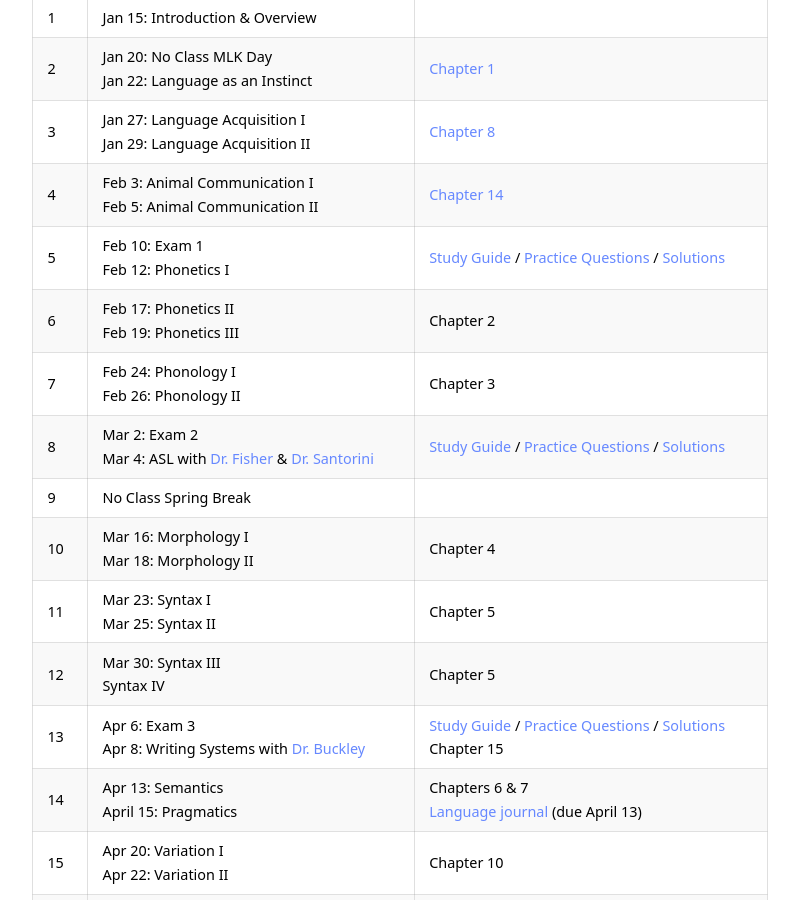
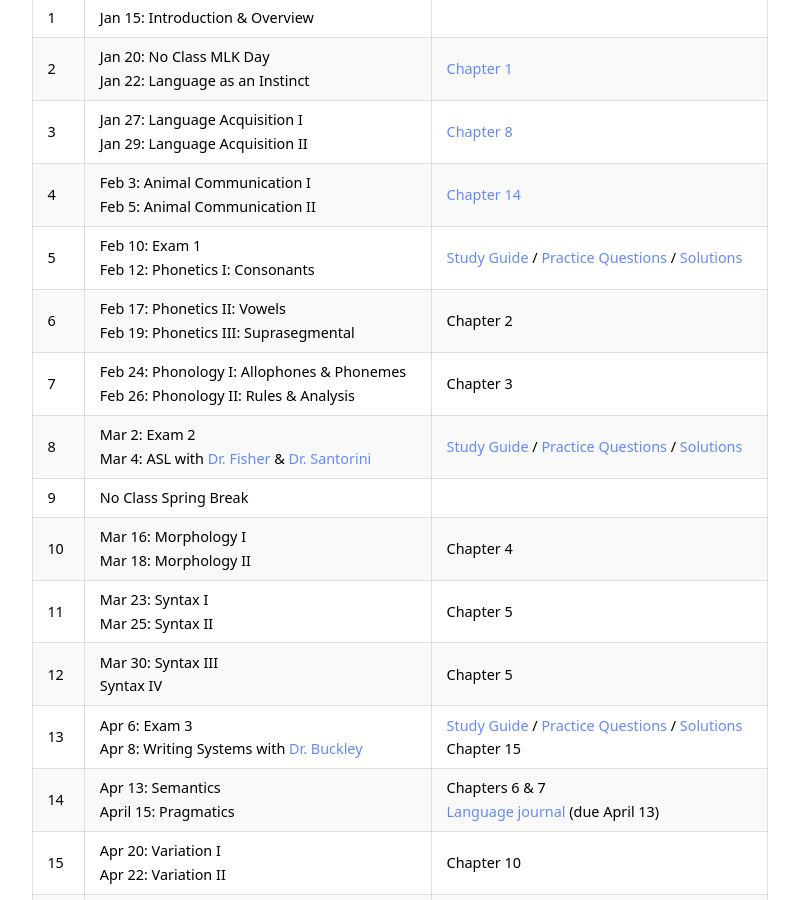
Before and after one commit to kschuler/ling001, a Jekyll site: the page built from index.md, in a window 1280 px wide and 900 px high, scrolled down 1771 px. Shown: the whole window, without its empty margins (240-1039 px from the left). Built offline with Jekyll 4.4.1, drawn with Linux system fonts in a browser that asks for light colours.

Commit message:
Update index.md

```diff
--- a/index.md
+++ b/index.md
@@ -56,9 +56,9 @@ Wk  | Topic | Readings & Resources
 2 | Jan 20: **No Class MLK Day**<br>Jan 22: Language as an Instinct | [Chapter 1](https://app.perusall.com/courses/intro-to-linguistics-1/pinker-ch01?assignmentId=5ib5rPaDkYoZxZc9X&part=1)
 3 | Jan 27: Language Acquisition I<br>Jan 29: Language Acquisition II  | [Chapter 8](https://app.perusall.com/courses/intro-to-linguistics-1/chapter-8-15?assignmentId=ckDfokjY25EnrzRdB&part=1)
 4 | Feb 3: Animal Communication I<br>Feb 5: Animal Communication II   | [Chapter 14](https://app.perusall.com/courses/intro-to-linguistics-1/chapter-14-13?assignmentId=7ag64J2jqfoSDxxoo&part=1)
-5 | Feb 10: **Exam 1** <br> Feb 12: Phonetics I|  [Study Guide](resources/exam1-study-guide) / [Practice Questions](resources/exam1-practice-questions) / [Solutions](not-yet)
-6 | Feb 17: Phonetics II<br>Feb 19: Phonetics III | Chapter 2
-7 | Feb 24: Phonology I<br>Feb 26: Phonology II | Chapter 3
+5 | Feb 10: **Exam 1** <br> Feb 12: Phonetics I: Consonants|  [Study Guide](resources/exam1-study-guide) / [Practice Questions](resources/exam1-practice-questions) / [Solutions](not-yet)
+6 | Feb 17: Phonetics II: Vowels<br>Feb 19: Phonetics III: Suprasegmental | Chapter 2
+7 | Feb 24: Phonology I: Allophones & Phonemes<br>Feb 26: Phonology II: Rules & Analysis | Chapter 3
 8 | Mar 2: **Exam 2** <br>Mar 4: ASL with [Dr. Fisher](https://web.sas.upenn.edu/asl-deafstudies/) & [Dr. Santorini](https://www.ling.upenn.edu/~beatrice/)| [Study Guide](not-yet) / [Practice Questions](not-yet) / [Solutions](not-yet)
 9 | **No Class Spring Break** |
 10 | Mar 16: Morphology I<br>Mar 18: Morphology II | Chapter 4
```
